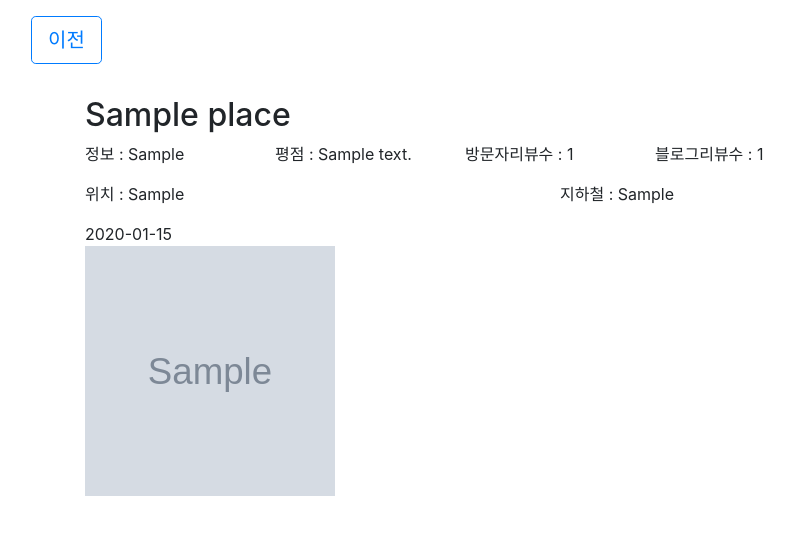
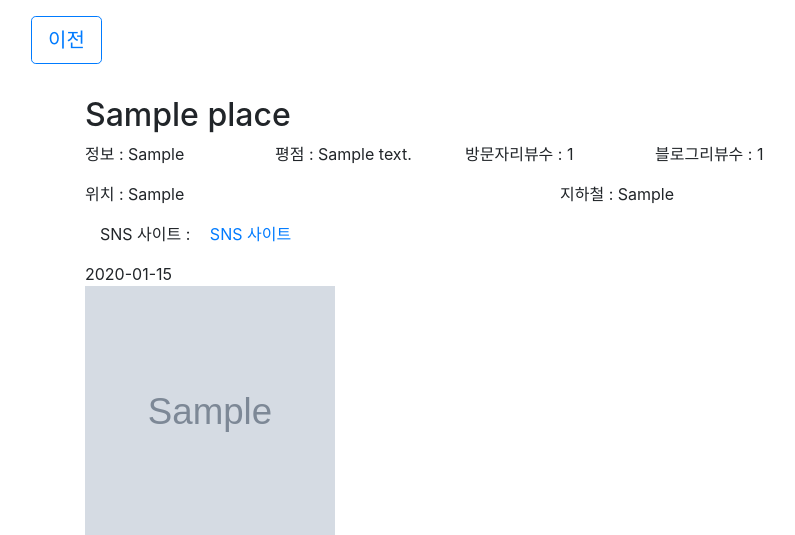
Before and after one commit to wnstjd5408/Django-board, a Django app: page /locations/place/1 in a window 1280 px wide. Shown: the top 535 px of the page, without its empty margins (0-795 px from the left). Run offline with Django 3.2, Linux system fonts and the light colour scheme; tables that the repository leaves empty hold one stand-in row (values such as "Sample post"); grey boxes marked "Sample" are stand-in pictures; parts of the project's set-up code (start-up, migrations or seed data) failed here and were passed over; some libraries are stand-ins or nearby versions.

Commit message:
SNS 아이디 칼럼 추가

```diff
--- a/Django-board/board/place/models.py
+++ b/Django-board/board/place/models.py
@@ -24,6 +24,7 @@ class Place(models.Model):
     place_location = models.CharField(max_length=100, blank=True, null=True)
     place_subway = models.CharField(max_length=100, blank=True, null=True)
     place_time = models.CharField(max_length=1000, blank=True, null=True)
+    place_sns_site = models.URLField(max_length=500, blank=True, null=True)
     place_imageurl = models.URLField(max_length=500, blank=True, null=True)
     place_register = models.DateTimeField(null=True)
     location = models.ForeignKey(
--- a/Django-board/board/templates/place/placedetail.html
+++ b/Django-board/board/templates/place/placedetail.html
@@ -41,6 +41,11 @@
                 <p>지하철 : {{place.place_subway}}</p>
             </div>
         </div>
+        <div class="col-4">
+            <p>
+                SNS 사이트 : <a href = "{{place.place_sns_site}}" role="button" class="col-auto text-center">SNS 사이트</a>
+            </p>
+        </div>
         <div>
 
         </div>
```
Also changed, not shown: Django-board/board/place/migrations/0014_place_place_sns_site.py (added).
